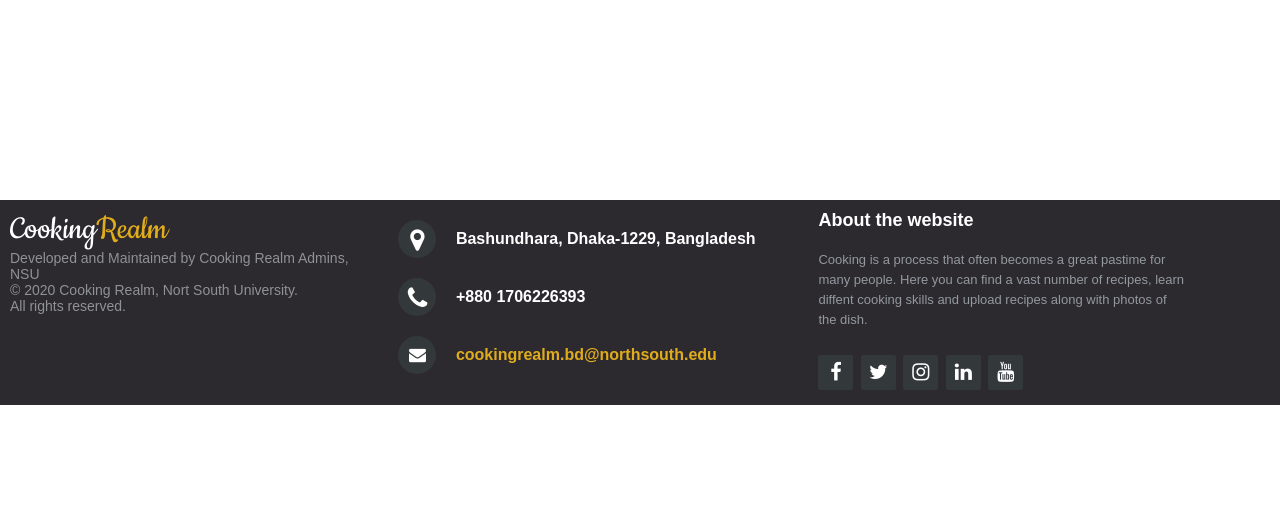
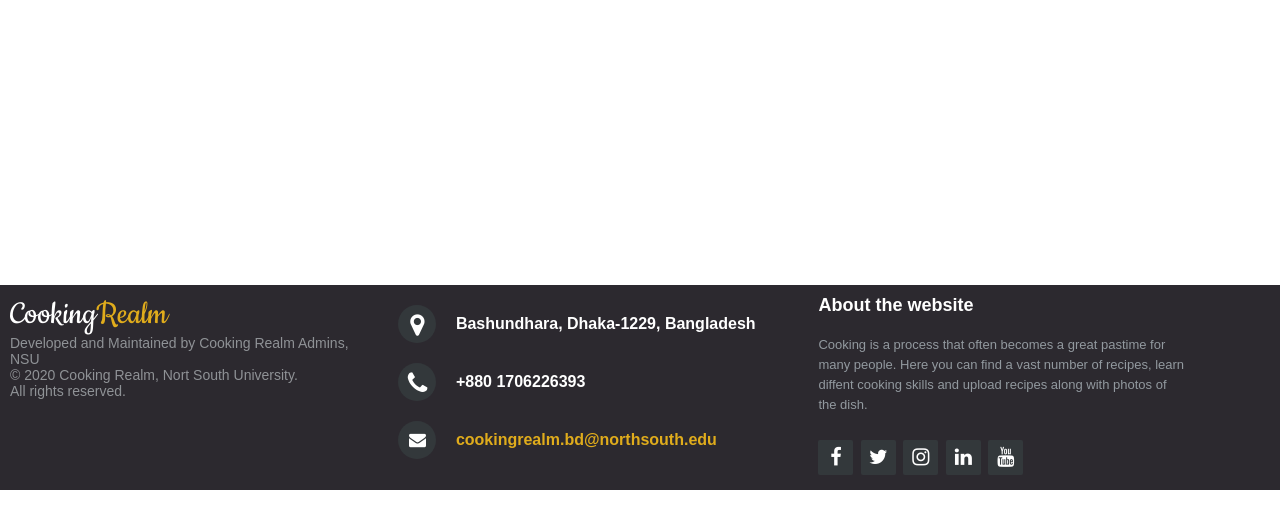
Before and after one commit to KaziRamisaRifa/Coocking-Relam-Web-Development-Project, a PHP site: page /footer.php in a window 1280 px wide. Shown: the part 200-729 px from the top of the page. Run offline with PHP 8.4, Linux system fonts and the light colour scheme; some libraries are stand-ins or nearby versions.

Commit message:
Update footer.css

```diff
--- a/Cooking Realm Project/CSS/footer.css
+++ b/Cooking Realm Project/CSS/footer.css
@@ -27,7 +27,7 @@ width: 100%;
 text-align: left;
 font: bold 16px sans-serif;
 padding: 10px 40px 10px 10px;
-margin-top: 320px;
+margin-top: 405px;
 }
 
 .footer-distributed .footer-left,
```
